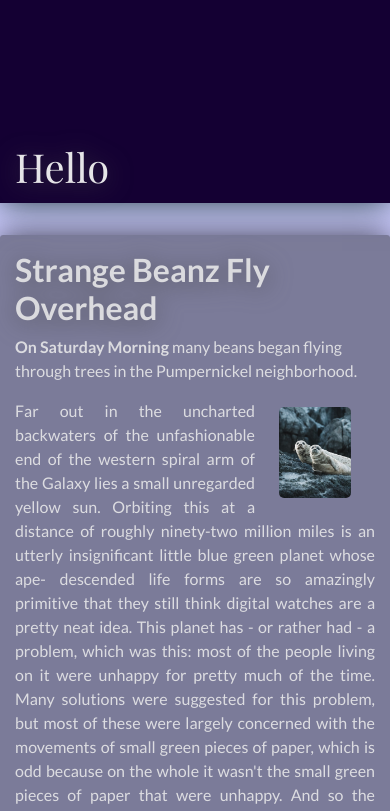
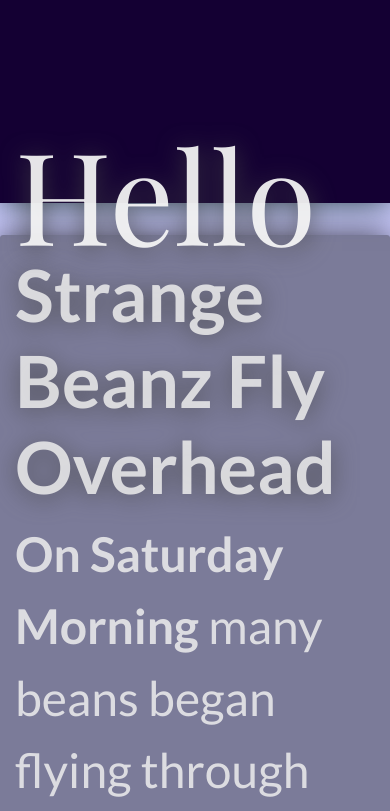
Before and after one commit to rcoppy/pug-portfolio, a website: page index.html in a window 390 px wide. Shown: the top 811 px of the page. Drawn offline with nearby package versions, Linux system fonts and the light colour scheme.

Commit message:
optimizing for mobile

```diff
--- a/assets/sass/_typography.scss
+++ b/assets/sass/_typography.scss
@@ -1,3 +1,11 @@
+/*
+@include media-breakpoint-up(xs) { ... }
+@include media-breakpoint-up(sm) { ... }
+@include media-breakpoint-up(md) { ... }
+@include media-breakpoint-up(lg) { ... }
+@include media-breakpoint-up(xl) { ... }
+*/
+
 body {
 
     font-family: 'Lato', sans-serif;
@@ -5,10 +13,22 @@ body {
 
     h2 {
         font-weight: bold;
+        font-size: 4.5rem;
     }
+
+    // on smaller screens need bigger font
+    font-size: 3rem;
+
+    /*@include media-breakpoint-up(md) {
+        font-size: 1rem;
+    }*/
 }
 
 header {
     font-family: 'Playfair Display', serif;
     color: $header_color;
+
+    h1 {
+        font-size: 8rem;
+    }
 }
--- a/assets/sass/main.scss
+++ b/assets/sass/main.scss
@@ -56,11 +56,14 @@ header, footer {
 
 header {
     height: $header_height;
-    padding-top: 17vh;
-    // padding-bottom: 5vh;
+
     box-shadow: 0 0 2rem darken(cadetblue, 30%);
     position: relative;
     z-index: 2;
+
+    div.container {
+        padding-top: 30%;
+    }
 }
 
 h1, h2 {
@@ -79,7 +82,35 @@ footer {
 }
 
 p img {
-    max-width: 20%;
+    // max-width: 20%;
     border-radius: 5px;
     margin: 0.5rem 1.5rem;
+
+    &.float-right, &.float-left {
+        // on tiny display actually ignore float
+        float: none !important;
+        margin: 2.2rem 10%;
+        width: 80%;
+
+        /*
+        @include {
+            float: left;
+        }
+        */
+    }
+
+    &.float-left {
+        /*
+        @include {
+            float: left;
+            max-width: 25%;
+        }
+        */
+    }
+
+    &.float-right {
+
+    }
+
+
 }
```
Also changed, not shown: assets/css/main.css, 1 other file.
